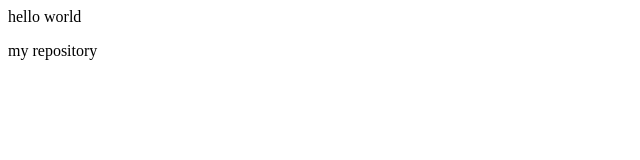
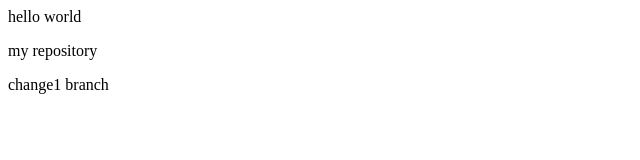
Before and after one commit to aryan0506/localrepo, a plain HTML site: page index.html in a window 1280 px wide. Shown: the whole page, without its empty margins (0-640 px from the left). Drawn offline with Linux system fonts and the light colour scheme.

Commit message:
new change in new branch

```diff
--- a/index.html
+++ b/index.html
@@ -1,2 +1,3 @@
 <p>hello world</p>
 <p>my repository</p>
+<p>change1 branch</p>
```
